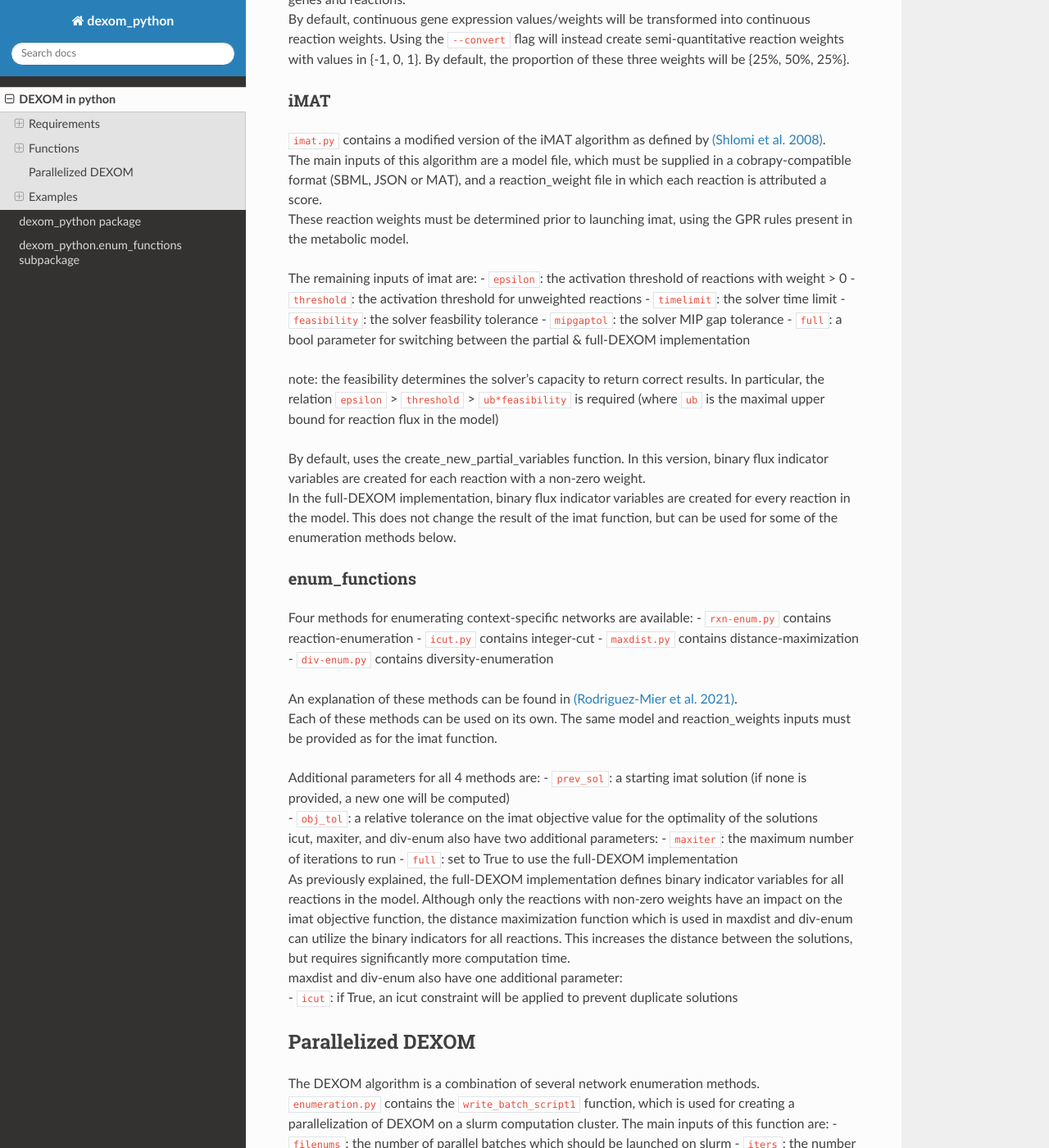
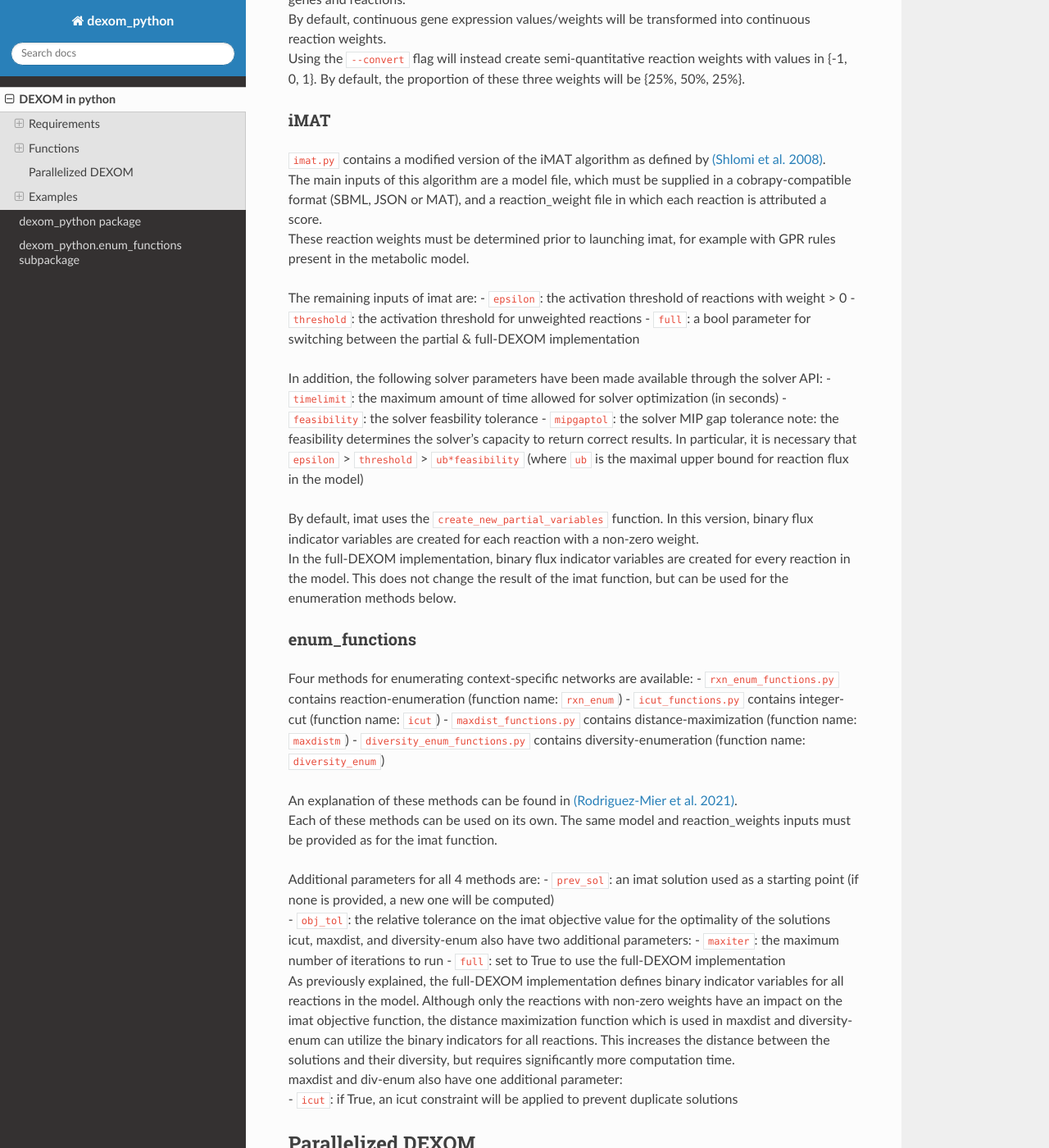
Before and after one commit to MetExplore/dexom-python, a Sphinx documentation site: the page built from docs/readme.rst, in a window 1280 px wide and 1400 px high, scrolled down 1059 px. Shown: the whole window at 82% size. Built offline with Sphinx 7.4.7 and the Read the Docs theme 2.0.0, drawn with Linux system fonts in a browser that asks for light colours; some of the changed text lies outside the part shown.

Commit message:
Update documentation, add warnings for missing reaction IDs

```diff
--- a/docs/readme.rst
+++ b/docs/readme.rst
@@ -51,10 +51,10 @@
 | It uses the gene identifiers and gene-protein-reaction rules present
   in the model to connect the genes and reactions.
 | By default, continuous gene expression values/weights will be
-  transformed into continuous reaction weights. Using the ``--convert``
-  flag will instead create semi-quantitative reaction weights with
-  values in {-1, 0, 1}. By default, the proportion of these three
-  weights will be {25%, 50%, 25%}.
+  transformed into continuous reaction weights.
+| Using the ``--convert`` flag will instead create semi-quantitative
+  reaction weights with values in {-1, 0, 1}. By default, the proportion
+  of these three weights will be {25%, 50%, 25%}.
 
 iMAT
 ~~~~
@@ -65,57 +65,62 @@
 | The main inputs of this algorithm are a model file, which must be
   supplied in a cobrapy-compatible format (SBML, JSON or MAT), and a
   reaction_weight file in which each reaction is attributed a score.
-| These reaction weights must be determined prior to launching imat,
-  using the GPR rules present in the metabolic model.
+| These reaction weights must be determined prior to launching imat, for
+  example with GPR rules present in the metabolic model.
 
 The remaining inputs of imat are: - ``epsilon``: the activation
 threshold of reactions with weight > 0 - ``threshold``: the activation
-threshold for unweighted reactions - ``timelimit``: the solver time
-limit - ``feasibility``: the solver feasbility tolerance -
-``mipgaptol``: the solver MIP gap tolerance - ``full``: a bool parameter
-for switching between the partial & full-DEXOM implementation
+threshold for unweighted reactions - ``full``: a bool parameter for
+switching between the partial & full-DEXOM implementation
 
-note: the feasibility determines the solver’s capacity to return correct
-results. In particular, the relation ``epsilon`` > ``threshold`` >
-``ub*feasibility`` is required (where ``ub`` is the maximal upper bound
-for reaction flux in the model)
+In addition, the following solver parameters have been made available
+through the solver API: - ``timelimit``: the maximum amount of time
+allowed for solver optimization (in seconds) - ``feasibility``: the
+solver feasbility tolerance - ``mipgaptol``: the solver MIP gap
+tolerance note: the feasibility determines the solver’s capacity to
+return correct results. In particular, it is necessary that ``epsilon``
+> ``threshold`` > ``ub*feasibility`` (where ``ub`` is the maximal upper
+bound for reaction flux in the model)
 
-| By default, uses the create_new_partial_variables function. In this
-  version, binary flux indicator variables are created for each reaction
-  with a non-zero weight.
+| By default, imat uses the ``create_new_partial_variables`` function.
+  In this version, binary flux indicator variables are created for each
+  reaction with a non-zero weight.
 | In the full-DEXOM implementation, binary flux indicator variables are
   created for every reaction in the model. This does not change the
-  result of the imat function, but can be used for some of the
-  enumeration methods below.
+  result of the imat function, but can be used for the enumeration
+  methods below.
 
 enum_functions
 ~~~~~~~~~~~~~~
 
 Four methods for enumerating context-specific networks are available: -
-``rxn-enum.py`` contains reaction-enumeration - ``icut.py`` contains
-integer-cut - ``maxdist.py`` contains distance-maximization -
-``div-enum.py`` contains diversity-enumeration
+``rxn_enum_functions.py`` contains reaction-enumeration (function name:
+``rxn_enum``) - ``icut_functions.py`` contains integer-cut (function
+name: ``icut``) - ``maxdist_functions.py`` contains
+distance-maximization (function name: ``maxdistm``) -
+``diversity_enum_functions.py`` contains diversity-enumeration (function
+name: ``diversity_enum``)
 
 | An explanation of these methods can be found in `(Rodriguez-Mier et
   al. 2021) <https://doi.org/10.1371/journal.pcbi.1008730>`__.
 | Each of these methods can be used on its own. The same model and
   reaction_weights inputs must be provided as for the imat function.
 
-| Additional parameters for all 4 methods are: - ``prev_sol``: a
-  starting imat solution (if none is provided, a new one will be
-  computed)
-| - ``obj_tol``: a relative tolerance on the imat objective value for
+| Additional parameters for all 4 methods are: - ``prev_sol``: an imat
+  solution used as a starting point (if none is provided, a new one will
+  be computed)
+| - ``obj_tol``: the relative tolerance on the imat objective value for
   the optimality of the solutions
-| icut, maxiter, and div-enum also have two additional parameters: -
-  ``maxiter``: the maximum number of iterations to run - ``full``: set
+| icut, maxdist, and diversity-enum also have two additional parameters:
+  - ``maxiter``: the maximum number of iterations to run - ``full``: set
   to True to use the full-DEXOM implementation
 | As previously explained, the full-DEXOM implementation defines binary
   indicator variables for all reactions in the model. Although only the
   reactions with non-zero weights have an impact on the imat objective
   function, the distance maximization function which is used in maxdist
-  and div-enum can utilize the binary indicators for all reactions. This
-  increases the distance between the solutions, but requires
-  significantly more computation time.
+  and diversity-enum can utilize the binary indicators for all
+  reactions. This increases the distance between the solutions and their
+  diversity, but requires significantly more computation time.
 | maxdist and div-enum also have one additional parameter:
 | - ``icut``: if True, an icut constraint will be applied to prevent
   duplicate solutions
@@ -166,7 +171,7 @@
 Recon 2.2
 ~~~~~~~~~
 
-| The recon2v2 folder contains the model and the differential gene
+| The example_data folder contains the model and the differential gene
   expression data which was used to test this new implementation.
 | In order to produce reaction weights, you can call the ``gpr_rules``
   script from the command line.
@@ -206,7 +211,7 @@
 
 ::
 
-   cd recon2v2/
+   cd example_data/
    sbatch runfiles.sh
    cd ..
 
```
Also changed, not shown: other parts of docs/readme.rst (+2 -2 lines), README.md (+19 -17 lines), 2 other files.
